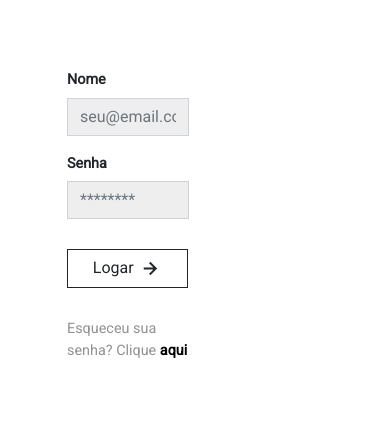
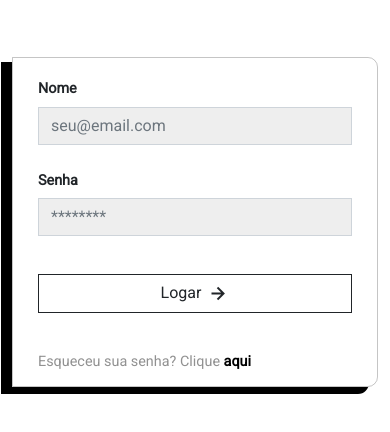
Before and after one commit to LuanCalais/Projeto_Owl, a website: page index.html in a window 390 px wide. Shown: the part 484-916 px from the top of the page. Drawn offline with nearby package versions, Linux system fonts and the light colour scheme.

Commit message:
Alteracoes no formulario para melhorar responsividade

```diff
--- a/assets/css/style.scss
+++ b/assets/css/style.scss
@@ -141,11 +141,15 @@ body {
             }
 
             .formulario-cad {
-                margin-left: 50px;
+                border: 1px solid rgba(0, 0, 0, 0.226);
+                border-radius: 0px 10px 10px 0px;
+                -webkit-box-shadow: -10px 6px 0px 1px #000000;
+                box-shadow: -10px 6px 0px 1px #000000;
+                margin-left: auto;
 
                 .form-group {
+                    margin: 8px;
                     padding: 5px;
-                    width: 40vw;
 
                     label {
                         font-weight: 900;
@@ -161,7 +165,7 @@ body {
 
                         button {
                             margin-top: 20px;
-                            width: 30.9vw;
+                            width: 100%;
                             font-weight: 500;
                             border-radius: 0px;
 
@@ -314,13 +318,11 @@ body {
                             84% 59%,
                             100% 52%,
                             100% 100%,
-                            0% 100%
-                            );
+                            0% 100%);
                 }
 
                 50% {
-                    clip-path: polygon(
-                        0% 60%,
+                    clip-path: polygon(0% 60%,
                             15% 65%,
                             34% 66%,
                             51% 62%,
@@ -328,8 +330,7 @@ body {
                             84% 45%,
                             100% 46%,
                             100% 100%,
-                            0% 100%
-                    );
+                            0% 100%);
                 }
 
             }
```
Also changed, not shown: assets/css/style.css, assets/css/style.min.css.
